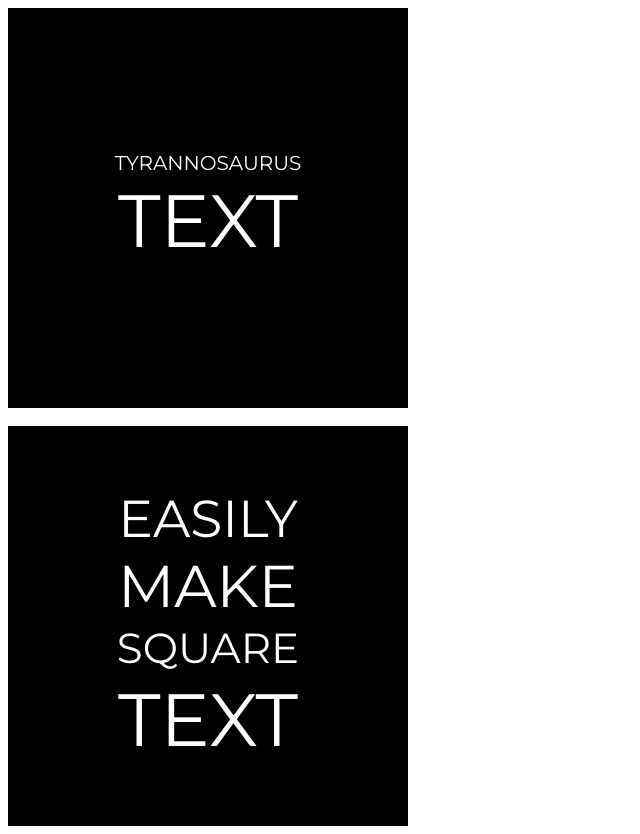
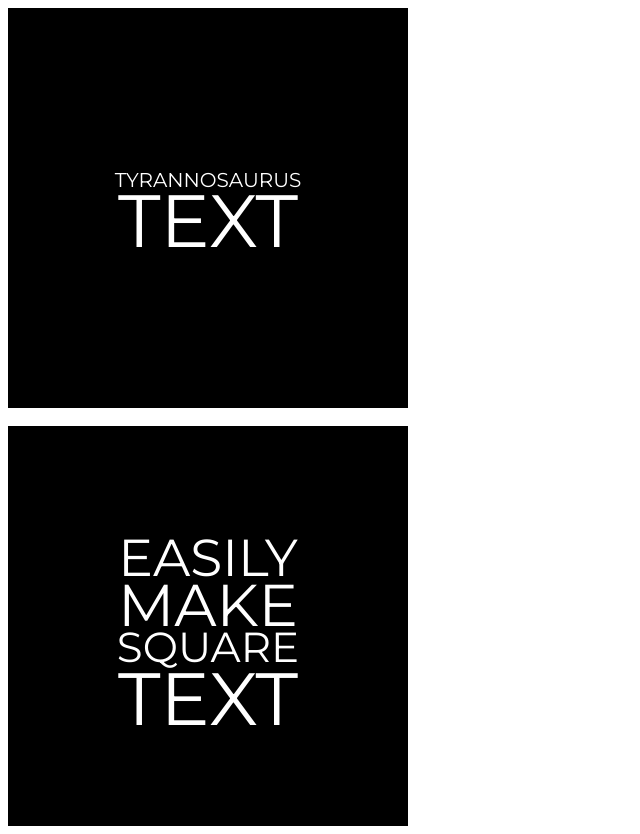
Before and after one commit to pjflanagan/tyrannosaurusText, a plain HTML site: page square.html in a window 1280 px wide. Shown: the whole page, without its empty margins (0-640 px from the left). Drawn offline with Linux system fonts and the light colour scheme.

Commit message:
Working Copy
Users have to set "top" themselves for now.

```diff
--- a/square.html
+++ b/square.html
@@ -14,13 +14,21 @@
 			font-family: Montserrat;
 			text-align: center;
 		}
+
 		.tyrannosaurusText {
 			position: relative;
 		}
+		#tyrannosaurusText-0{ top: 160px; }
+		#tyrannosaurusText-1{ top: 100px; }
 		.Saurus {
 			white-space: nowrap;
 			position: relative;
+			margin: 0;
 		}
+		#Saurus-1 { top:-17px; }
+		#Saurus-3 { top:-20px; }
+		#Saurus-4 { top:-40px; }
+		#Saurus-5 { top:-60px; }
 	</style>
 	<script>
 		window.onload = function(){
@@ -37,6 +45,10 @@
 
 <br/>
 
-<div class="square">EASILY MAKE SQUARE TEXT</div>
+<div class="square" id="square-1">EASILY MAKE SQUARE TEXT</div>
+<!--
+<br/>
 
+<div class="square">IT'S THIS SIMPLE</div>
+-->
 </body></html>
--- a/tyrannosaurusText.js
+++ b/tyrannosaurusText.js
@@ -23,13 +23,13 @@ function Text(c){
 		for(var i = 0; i<len; i++){
 			string = this.getString(i);
 			sizeable = this.insertP(string).join("");
-			document.getElementsByClassName(this.class)[i].innerHTML = "<div class='TyrannosaurusText'>" + sizeable + "</div>";
+			document.getElementsByClassName(this.class)[i].innerHTML = "<div class='TyrannosaurusText' id='TyrannosaurusText-" + i +"'>" + sizeable + "</div>";
 		}
 		for(var i = 0; i<N; i++){
 			this.setSize(i);
 			//this.setMarginTop(i);
 		}
-		this.verticalAlign();
+		//this.verticalAlign();
 		return;
 	}
 
@@ -63,18 +63,22 @@ function Text(c){
 		prev_height = span_prev.offsetHeight;
 		span.style.top = 0;//prev_height;
 		span.style.marginTop = 0;prev_height;
-	}*/
+	}
 
 	this.verticalAlign = function(){
 		var TREX = document.getElementsByClassName("TyrannosaurusText");
 		for(var i = 0; i<TREX.length; i++){
 			var line = TREX[i].getElementsByClassName("Saurus");
-			var total_height = 0;
-			for(var j = 0; j<line.length; j++){
-				total_height += line[j].offsetHeight;
-			}
-			TREX[i].style.top = this.height/2-total_height/2;
+
+			var total_height = TREX[i].offsetHeight;
+
+			id = line[line.length-1].getAttribute("id");
+			total_height -= document.getElementById(id).offsetTop;
+			//total_height += document.getElementById(id).style.fontSize;
+
+			TREX[i].style.top = this.height/2 - total_height/2;
 		}
 	}
+	*/
 
 }
```
